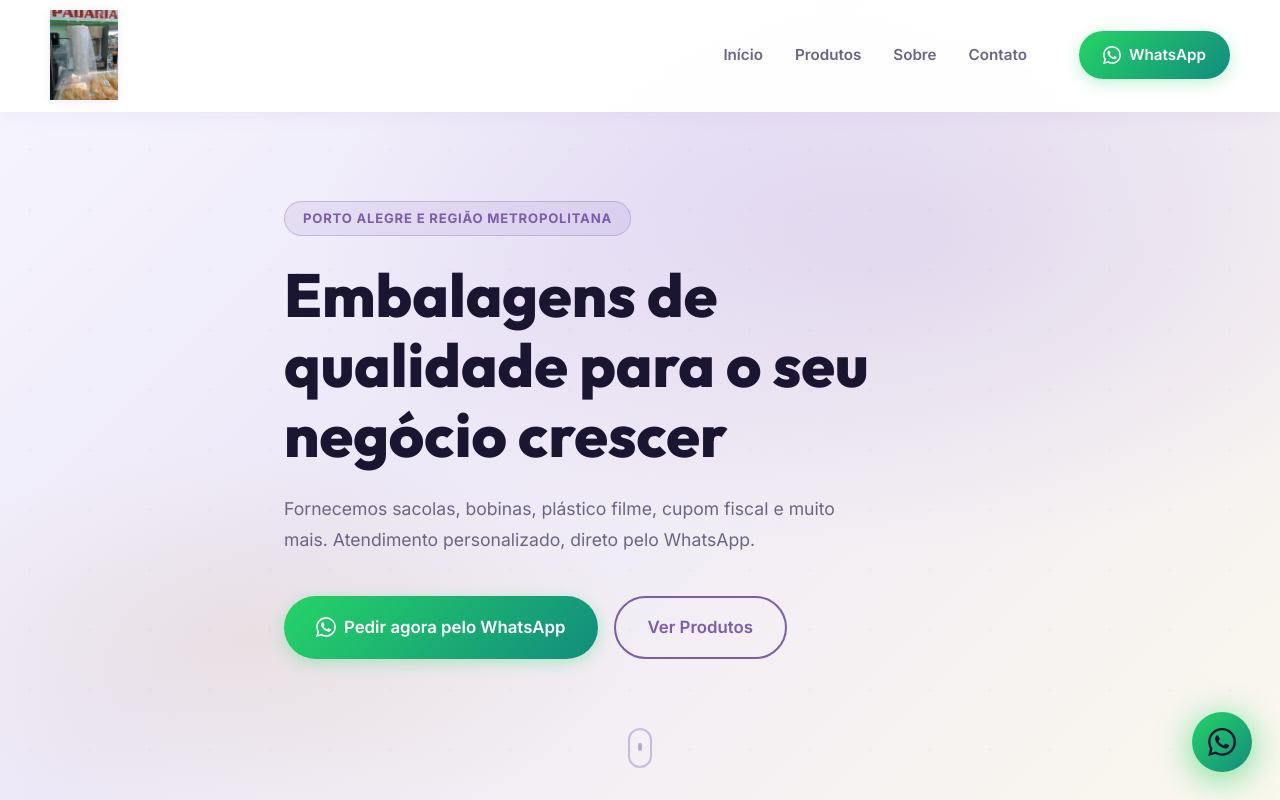
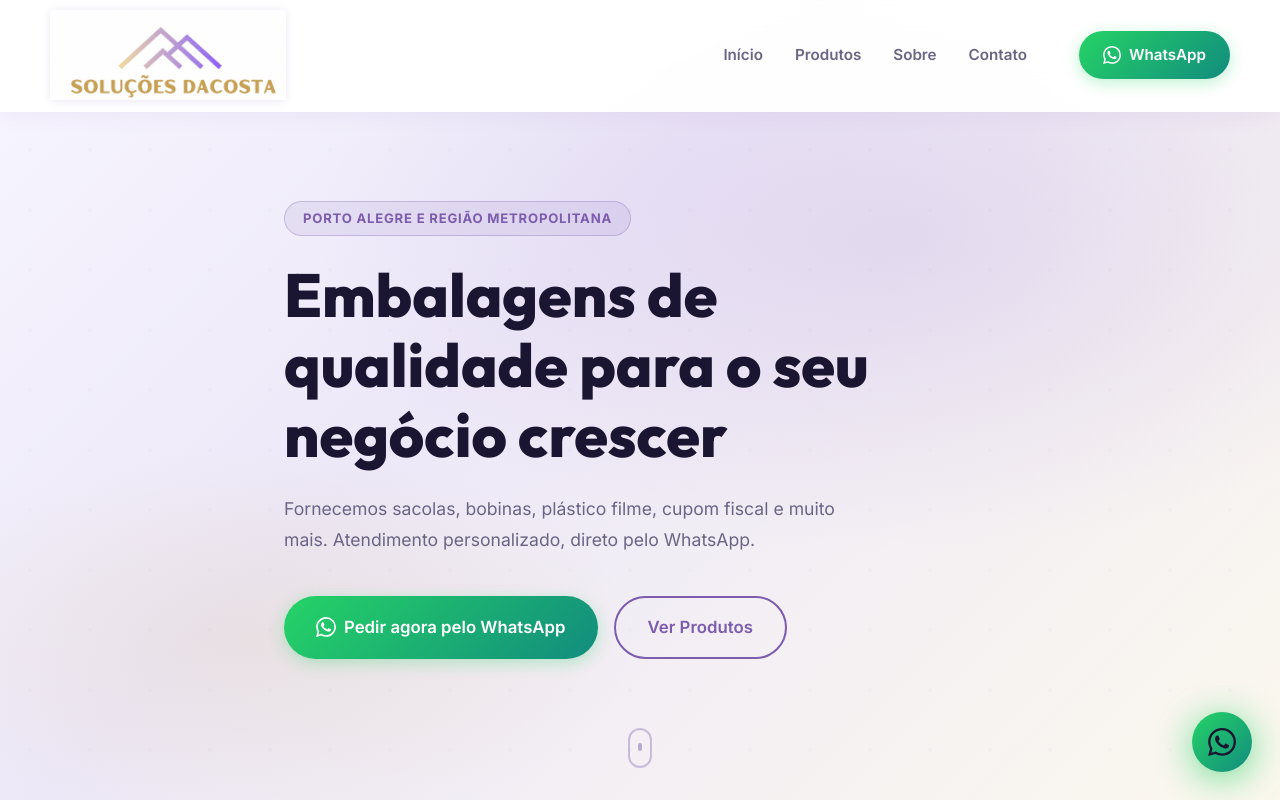
Before and after one commit to julianadamasio1/solucoesdacosta, a plain HTML site: page index.html in a window 1280 px wide. Shown: the top 800 px of the page. Drawn offline with Linux system fonts and the light colour scheme.

Commit message:
update logo to the real image sent by user

```diff
--- a/index.html
+++ b/index.html
@@ -16,7 +16,7 @@
   <header class="header" id="header">
     <div class="container header-inner">
       <div class="logo">
-        <img src="logo.jpeg" alt="Soluções DaCosta" class="logo-img" />
+        <img src="logo.png" alt="Soluções DaCosta" class="logo-img" />
       </div>
       <nav class="nav" id="nav">
         <a href="#inicio" class="nav-link">Início</a>
@@ -228,7 +228,7 @@
   <footer class="footer">
     <div class="container footer-inner">
       <div class="footer-logo">
-        <img src="logo.jpeg" alt="Soluções DaCosta" class="logo-img logo-img--small" />
+        <img src="logo.png" alt="Soluções DaCosta" class="logo-img logo-img--small" />
       </div>
       <div class="footer-info">
         <p><strong>Soluções DaCosta</strong></p>
```
Also changed, not shown: logo.jpeg (deleted), logo.png (added).
